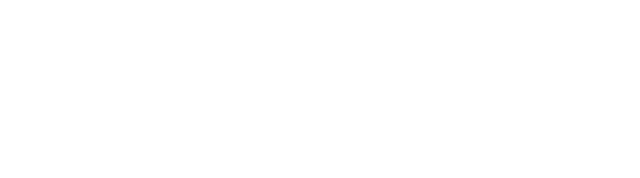
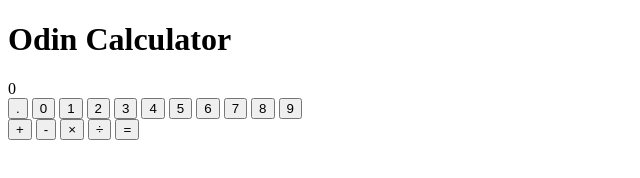
Before and after one commit to unsloth/odin-calc, a plain HTML site: page index.html in a window 1280 px wide. Shown: the whole page, without its empty margins (0-640 px from the left). Drawn offline with Linux system fonts and the light colour scheme.

Commit message:
Create basic structure

```diff
--- a/index.html
+++ b/index.html
@@ -9,6 +9,31 @@
     <title>Odin Calculator</title>
 </head>
 <body>
-
+    <h1>Odin Calculator</h1>
+    <div class="calc">
+        <div class="display">0</div>
+        <div class="buttons">
+            <div class="numbers">
+                <button>.</button>
+                <button>0</button>
+                <button>1</button>
+                <button>2</button>
+                <button>3</button>
+                <button>4</button>
+                <button>5</button>
+                <button>6</button>
+                <button>7</button>
+                <button>8</button>
+                <button>9</button>
+            </div>
+            <div class="operators">
+                <button>+</button>
+                <button>-</button>
+                <button>&times;</button>
+                <button>&#247;</button>
+                <button>=</button>
+            </div>
+        </div>
+    </div>
 </body>
 </html>
```
